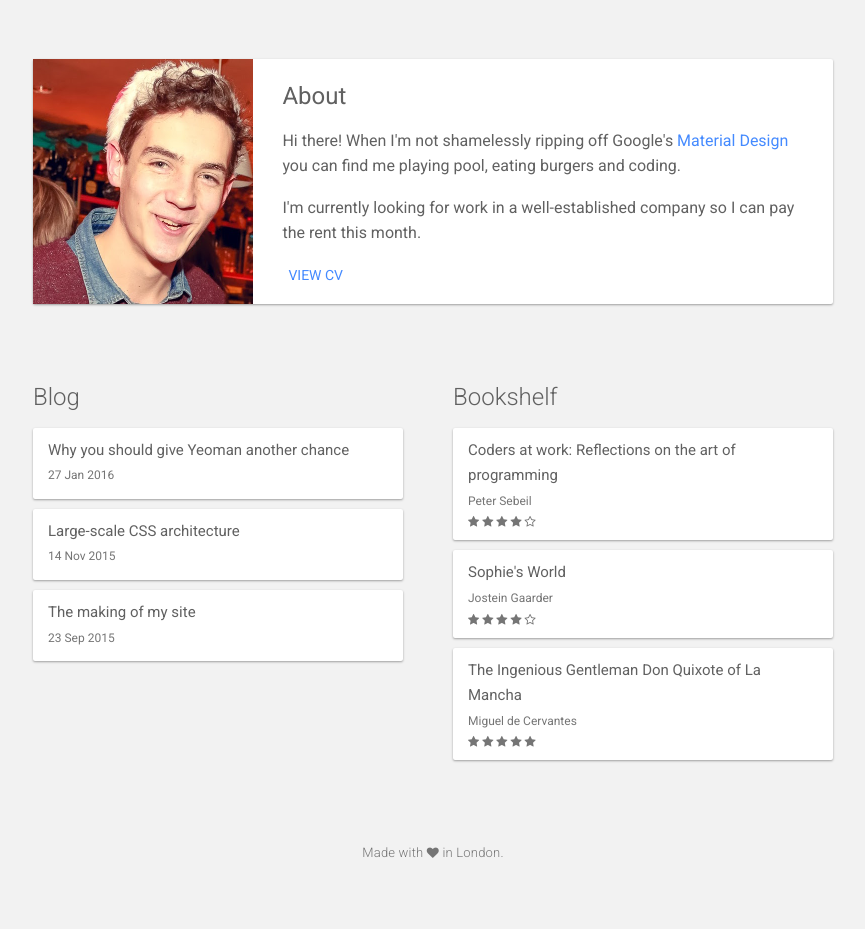
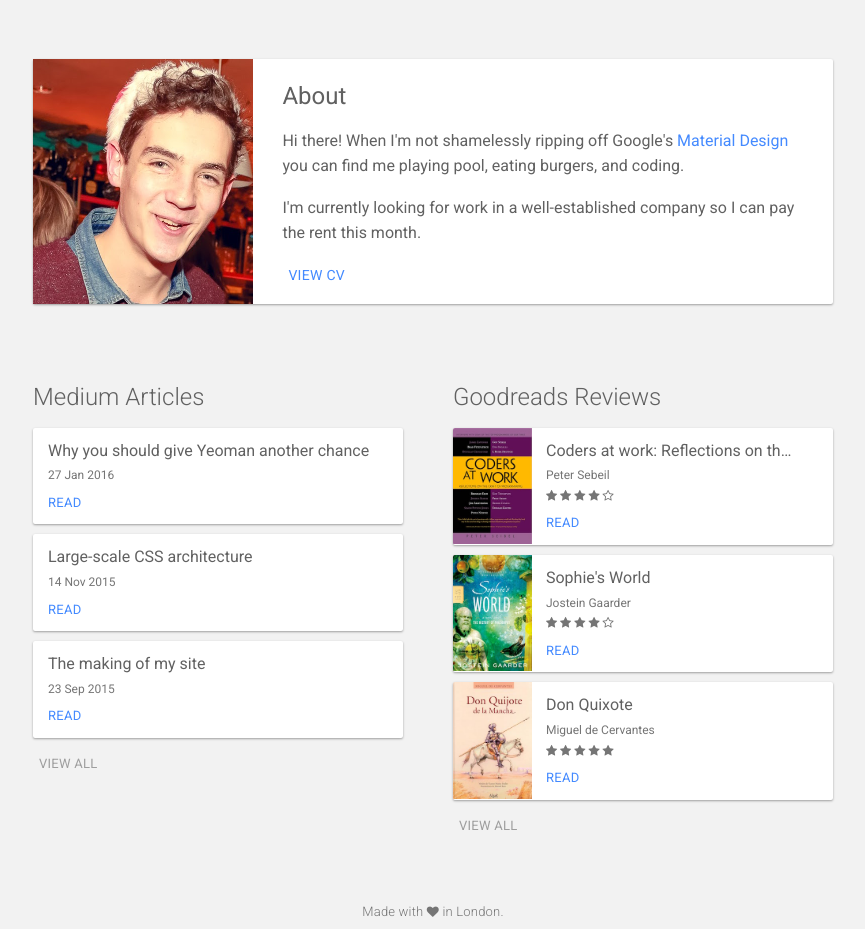
Before and after one commit to paulbreslin/paulbresl.in, a website: page index.html in a window 1280 px wide. Shown: the part 260-1189 px from the top of the page, without its empty margins (207-1072 px from the left). Before the commit the page ends 1130 px from the top, so only its background shows below. Drawn offline with nearby package versions, Linux system fonts and the light colour scheme; files that its build step writes are made by us from their sources.

Commit message:
add book covers

```diff
--- a/index.html
+++ b/index.html
@@ -1,5 +1,5 @@
 <!doctype html>
-<html class="no-js" lang="">
+<html class="no-js" lang="" ng-app="app">
     <head>
         <meta charset="utf-8">
         <meta http-equiv="x-ua-compatible" content="ie=edge">
@@ -16,8 +16,9 @@
         <link rel="stylesheet" href="css/normalize.css">
         <link rel="stylesheet" href="css/breslin.css">
         <script src="js/vendor/modernizr-2.8.3.min.js"></script>
+        <script src="bower_components/angular/angular.min.js"></script>
     </head>
-    <body>
+    <body ng-controller="mainController as main">
 
         <header>
             <div class="content">
@@ -33,7 +34,7 @@
                 <div class="profile-pg"></div>
                 <div class="text">
                     <h2>About</h2>
-                    <p>Hi there! When I'm not shamelessly ripping off Google's <a href="https://www.google.com/design/spec/material-design/introduction.html" target="blank">Material Design</a> you can find me playing pool, eating burgers and coding.</p>
+                    <p>Hi there! When I'm not shamelessly ripping off Google's <a href="https://www.google.com/design/spec/material-design/introduction.html" target="blank">Material Design</a> you can find me playing pool, eating burgers, and coding.</p>
                     <p>I'm currently looking for work in a well-established company so I can pay the rent this month.</p>
                     <button>View CV</button>
                 </div>
@@ -41,28 +42,36 @@
 
             <section class="dynamic">
                 <div class="blog">
-                    <h2>Blog</h2>
+                    <h2>Medium Articles</h2>
                     <ul>
                         <li>
                             Why you should give Yeoman another chance
                             <span class="date">27 Jan 2016</span>
+                            <a href="https://medium.com/@sara_ann_marie/too-sensitive-9752a86a8382#.yulwoaovk" target="blank">
+                                <button>Read</button>
+                            </a>
                         </li>
                         <li>
                             Large-scale CSS architecture
                             <span class="date">14 Nov 2015</span>
+                            <button>Read</button>
                         </li>
                         <li>
                             The making of my site
                             <span class="date">23 Sep 2015</span>
+                            <button>Read</button>
                         </li>
                     </ul>
+                    <button class="view-all">View all</button>
                 </div><!--
 
                 --><div class="bookshelf">
-                    <h2>Bookshelf</h2>
+                    <h2>Goodreads Reviews</h2>
                     <ul>
                         <li>
-                            <span class="title">Coders at work: Reflections on the art of programming</span>
+                            <img src="img/cover.jpg" alt="Coders">
+                            <div class="text">
+                                <span class="title">Coders at work: Reflections on the Craft of programming</span>
                                 <span class="author">Peter Sebeil</span>
                                 <span class="rating">
                                     <i class="fa fa-star"></i>
@@ -71,8 +80,12 @@
                                     <i class="fa fa-star"></i>
                                     <i class="fa fa-star-o"></i>
                                 </span>
+                                <button>Read</button>
+                            </div>
                         </li>
                         <li>
+                            <img src="img/sophie.jpg" alt="Coders">
+                            <div class="text">
                                 <span class="title">Sophie's World</span>
                                 <span class="author">Jostein Gaarder</span>
                                 <span class="rating">
@@ -82,10 +95,13 @@
                                     <i class="fa fa-star"></i>
                                     <i class="fa fa-star-o"></i>
                                 </span>
+                                <button>Read</button>
+                            </div>
                         </li>
-                        <!-- <li>The New Turing Omnibus</li> -->
                         <li>
-                            <span class="title">The Ingenious Gentleman Don Quixote of La Mancha</span>
+                            <img src="img/quijote.jpg" alt="Coders">
+                            <div class="text">
+                                <span class="title">Don Quixote</span>
                                 <span class="author">Miguel de Cervantes</span>
                                 <span class="rating">
                                     <i class="fa fa-star"></i>
@@ -94,8 +110,11 @@
                                     <i class="fa fa-star"></i>
                                     <i class="fa fa-star"></i>
                                 </span>
+                                <button>Read</button>
+                            </div>
                         </li>
                     </ul>
+                    <button class="view-all">View all</button>
                 </div>
             </section>
 
--- a/sass/_home.scss
+++ b/sass/_home.scss
@@ -33,13 +33,8 @@
 		}
 
 		button{
-			transition: background .2s;
-			background: none;
-			border: 0;
-			text-transform: uppercase;
-			color: #448AFF;
+			@include button;
 			font-size: 14px;
-			border-radius: 2px;
 		}
 	}
 }
@@ -64,13 +59,39 @@
 			margin: 10px;
 			padding: 10px 15px;
 			max-width: 380px;
-			font-size: 15px;
 			line-height: 1.6rem;
-			cursor: pointer;
+			overflow: hidden;
+
+			img{
+				width: 79px;
+				display: inline-block;
+				vertical-align: top;
+				margin: -10px 10px -10px -15px;
+			}
+
+			.text{
+				display: inline-block;
+				vertical-align: top;
+				width: calc(100% - 100px);
+			}
+
+			button{
+				@include button;
+				padding: 0;
+				font-size: 13px;
+			}
 
 			&:hover{
 				box-shadow: 0 2px 15px rgba(0, 0, 0, 0.30);
 			}
+		}
+
+		.title{
+			display: block;
+			white-space: nowrap;
+			text-overflow: ellipsis;
+			width: 100%;
+			overflow: hidden;
 		}
 
 		.date{
@@ -87,8 +108,19 @@
 
 		.rating{
 			display: block;
-			line-height: 1rem;
+			margin-top: -5px;
 			font-size: 12px !important;
+			color: #757575;
+		}
+	}
+
+	.view-all{
+		@include button;
+		transition: color .2s;
+		color: #9E9E9E;
+		font-size: 13px;
+
+		&:hover{
 			color: #757575;
 		}
 	}
--- a/sass/breslin.scss
+++ b/sass/breslin.scss
@@ -6,6 +6,7 @@
 
 /* Mixins */
 @import "mixins/card";
+@import "mixins/button";
 
 /* Pages */
 @import "home";
--- /dev/null
+++ b/sass/mixins/_button.scss
@@ -0,0 +1,9 @@
+@mixin button{
+	transition: background .2s;
+	background: none;
+	border: 0;
+	text-transform: uppercase;
+	color: #448AFF;
+	border-radius: 2px;
+	letter-spacing: 0.02em;
+}
```
Also changed, not shown: img/2.jpg (deleted), img/cover.jpg (added), img/hike.jpg (deleted), img/quijote.jpg (added), img/sophie.jpg (added). Lines whose indentation alone changed are shown as unchanged.
